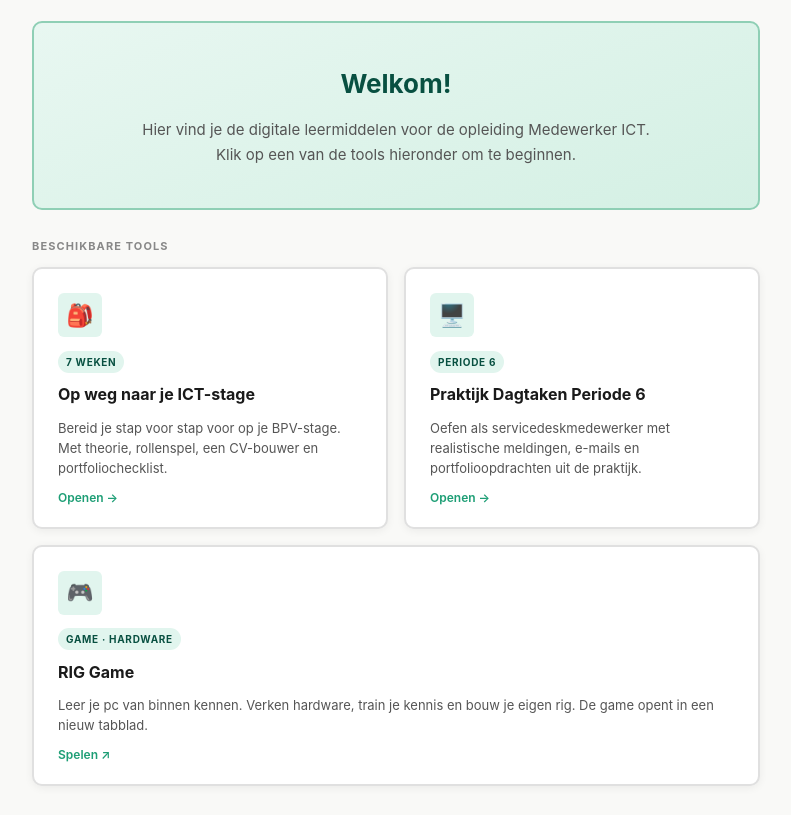
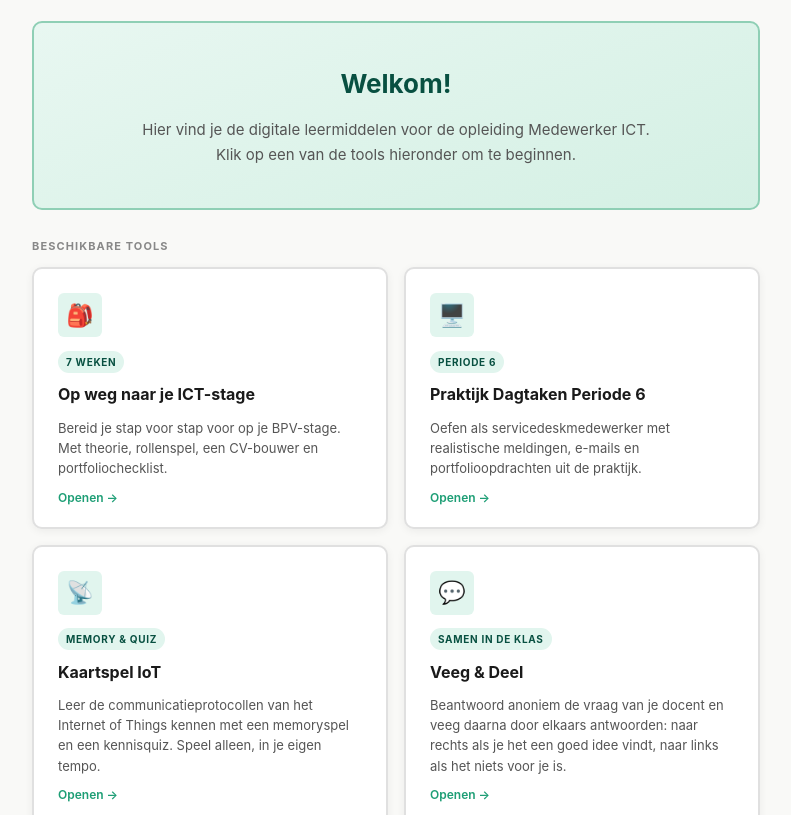
Before and after one commit to MarcelTerAA/test, a plain HTML site: page index.html in a window 1280 px wide. Shown: the part 125-940 px from the top of the page, without its empty margins (244-1035 px from the left). Drawn offline with Linux system fonts and the light colour scheme.

Commit message:
Startpagina: tegels voor Kaartspel IoT en Veeg & Deel toegevoegd
Co-Authored-By: Claude Opus 5.5 <noreply@anthropic.com>

```diff
--- a/index.html
+++ b/index.html
@@ -98,6 +98,22 @@
       <div class="tool-link-label">Openen →</div>
     </a>
 
+    <a class="tool-kaart" href="iot-kaartspel.html">
+      <div class="tool-icoon">📡</div>
+      <div class="tool-badge">Memory &amp; quiz</div>
+      <h3>Kaartspel IoT</h3>
+      <p>Leer de communicatieprotocollen van het Internet of Things kennen met een memoryspel en een kennisquiz. Speel alleen, in je eigen tempo.</p>
+      <div class="tool-link-label">Openen →</div>
+    </a>
+
+    <a class="tool-kaart" href="veeg-en-deel.html">
+      <div class="tool-icoon">💬</div>
+      <div class="tool-badge">Samen in de klas</div>
+      <h3>Veeg &amp; Deel</h3>
+      <p>Beantwoord anoniem de vraag van je docent en veeg daarna door elkaars antwoorden: naar rechts als je het een goed idee vindt, naar links als het niets voor je is.</p>
+      <div class="tool-link-label">Openen →</div>
+    </a>
+
     <a class="tool-kaart tool-kaart-breed" href="https://rig-academy-ter-aa.chatgpt-werk-1869.chatgpt.site/" target="_blank" rel="noopener">
       <div class="tool-icoon">🎮</div>
       <div class="tool-badge">Game · hardware</div>
```
